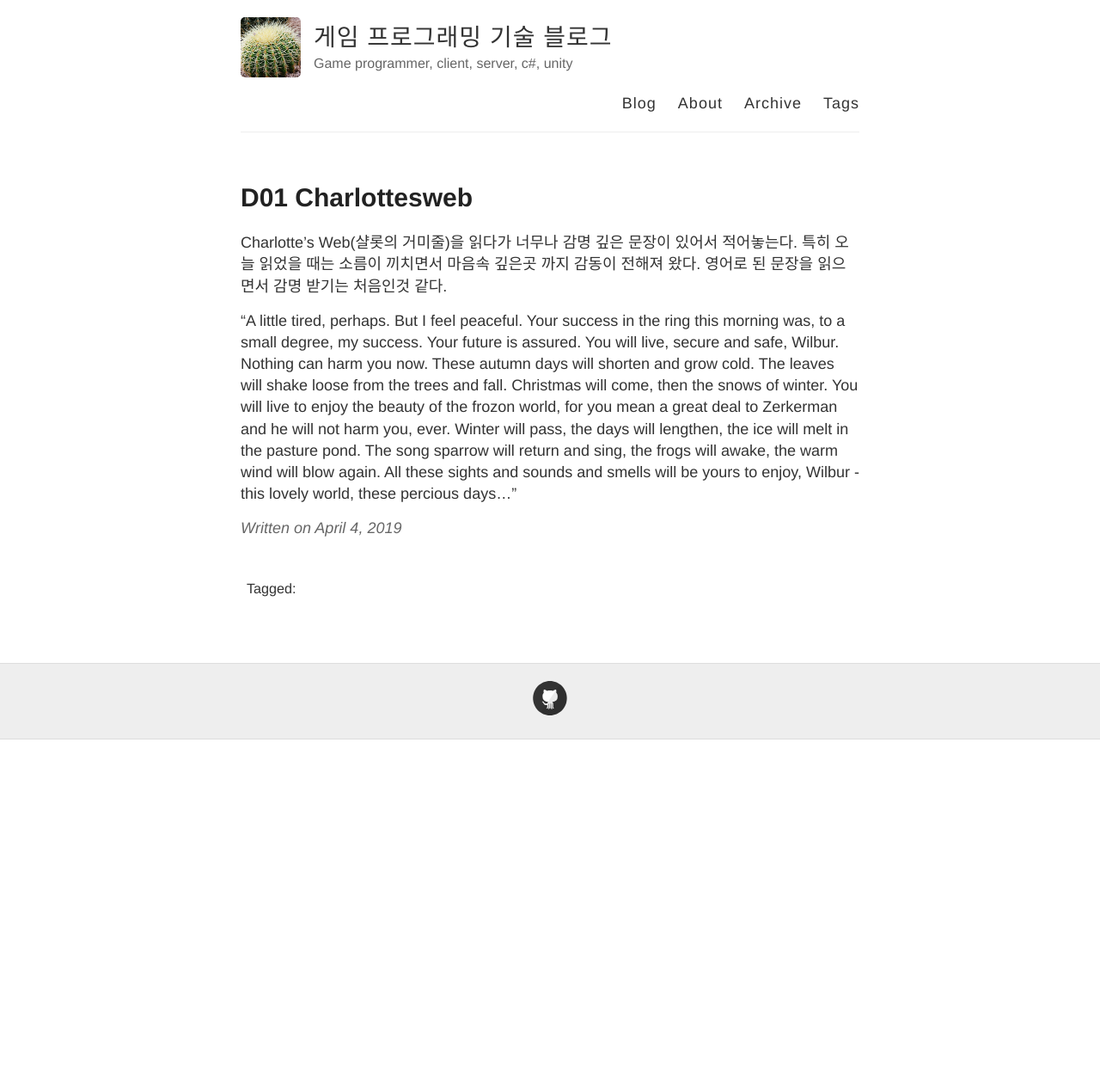
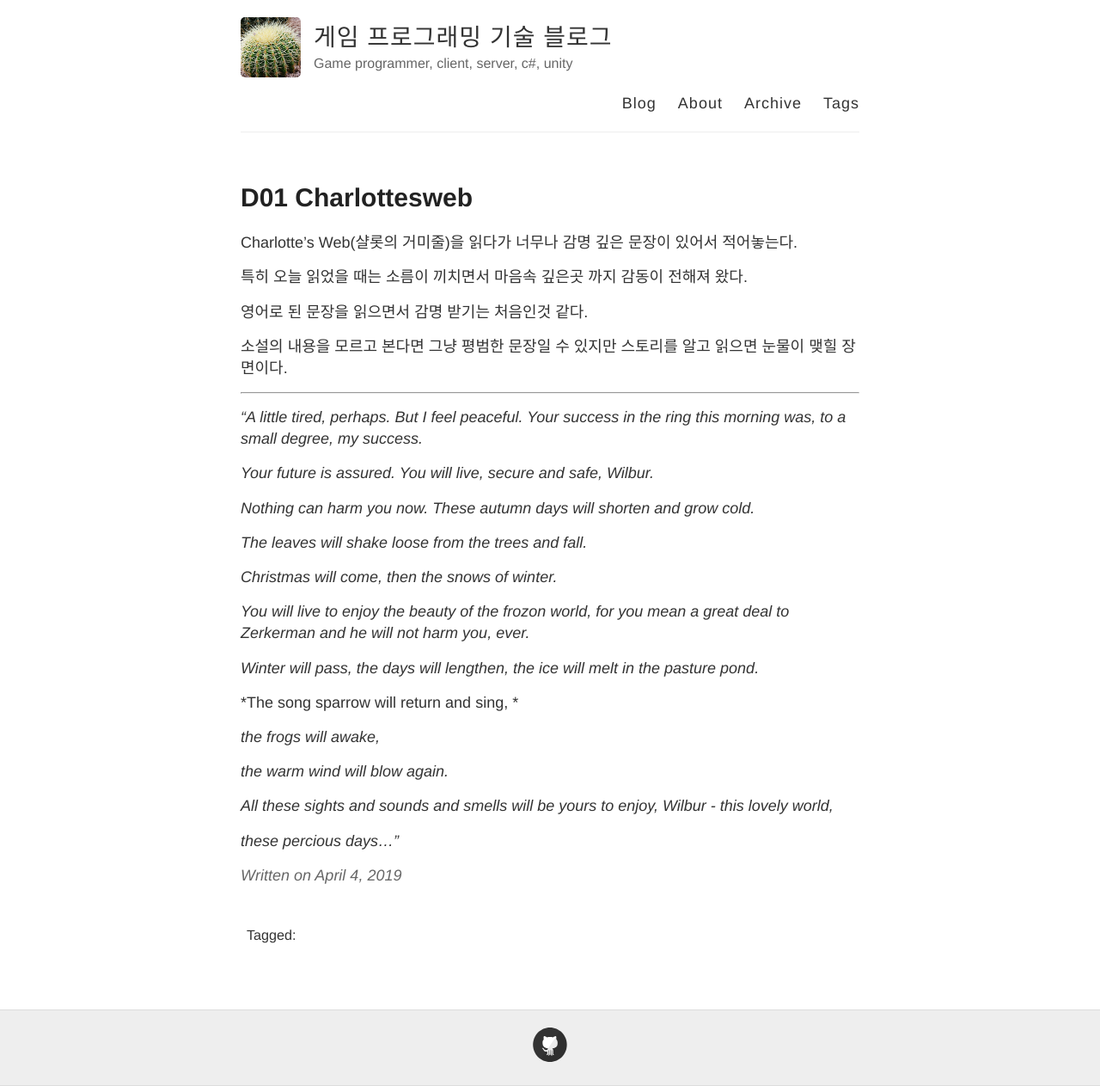
Before and after one commit to sunduk/sunduk.github.io, a Jekyll site: the page built from _posts/2019-04-04-d01-charlottesweb.md, in a window 1280 px wide. Shown: the whole page at 86% size. Built offline with Jekyll 4.4.1, drawn with Linux system fonts in a browser that asks for light colours; our own code applies the rules of GitHub Pages for plain Markdown files; Markdown is read by kramdown in place of the engine named in the settings; before the commit the page ends 900 px from its top, so only the background shows below that.

Commit message:
Update 2019-04-04-d01-charlottesweb.md

```diff
--- a/_posts/2019-04-04-d01-charlottesweb.md
+++ b/_posts/2019-04-04-d01-charlottesweb.md
@@ -1,16 +1,33 @@
 Charlotte's Web(샬롯의 거미줄)을 읽다가 너무나 감명 깊은 문장이 있어서 적어놓는다.
+
 특히 오늘 읽었을 때는 소름이 끼치면서 마음속 깊은곳 까지 감동이 전해져 왔다.
+
 영어로 된 문장을 읽으면서 감명 받기는 처음인것 같다.
 
-"A little tired, perhaps. But I feel peaceful. Your success in the ring this morning was, to a small degree, my success.
-Your future is assured. You will live, secure and safe, Wilbur.
-Nothing can harm you now. These autumn days will shorten and grow cold.
-The leaves will shake loose from the trees and fall.
-Christmas will come, then the snows of winter.
-You will live to enjoy the beauty of the frozon world, for you mean a great deal to Zerkerman and he will not harm you, ever.
-Winter will pass, the days will lengthen, the ice will melt in the pasture pond.
-The song sparrow will return and sing,
-the frogs will awake,
-the warm wind will blow again.
-All these sights and sounds and smells will be yours to enjoy, Wilbur - this lovely world,
-these percious days..."
+소설의 내용을 모르고 본다면 그냥 평범한 문장일 수 있지만 스토리를 알고 읽으면 눈물이 맺힐 장면이다.
+
+<hr/>
+
+*"A little tired, perhaps. But I feel peaceful. Your success in the ring this morning was, to a small degree, my success.*
+
+*Your future is assured. You will live, secure and safe, Wilbur.*
+
+*Nothing can harm you now. These autumn days will shorten and grow cold.*
+
+*The leaves will shake loose from the trees and fall.*
+
+*Christmas will come, then the snows of winter.*
+
+*You will live to enjoy the beauty of the frozon world, for you mean a great deal to Zerkerman and he will not harm you, ever.*
+
+*Winter will pass, the days will lengthen, the ice will melt in the pasture pond.*
+
+*The song sparrow will return and sing, *
+
+*the frogs will awake,*
+
+*the warm wind will blow again.*
+
+*All these sights and sounds and smells will be yours to enjoy, Wilbur - this lovely world,*
+
+*these percious days..."*
```
